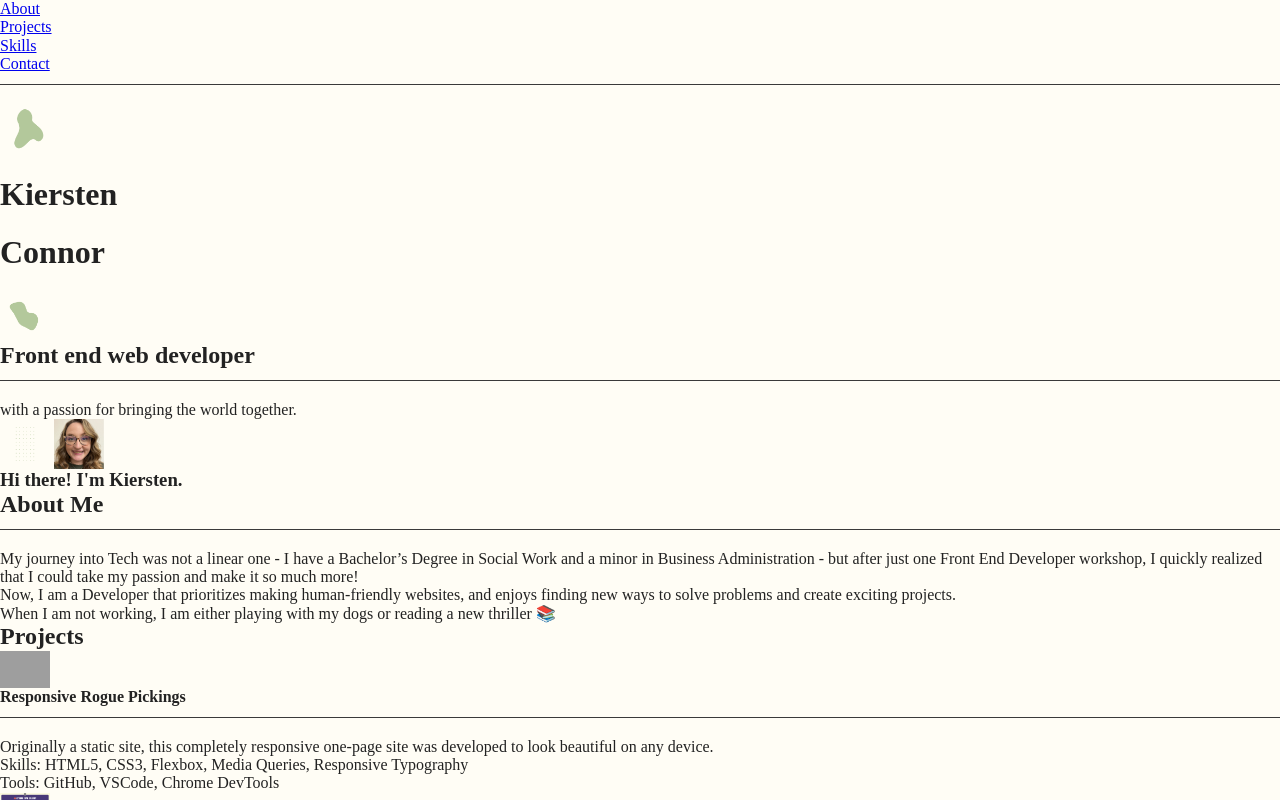
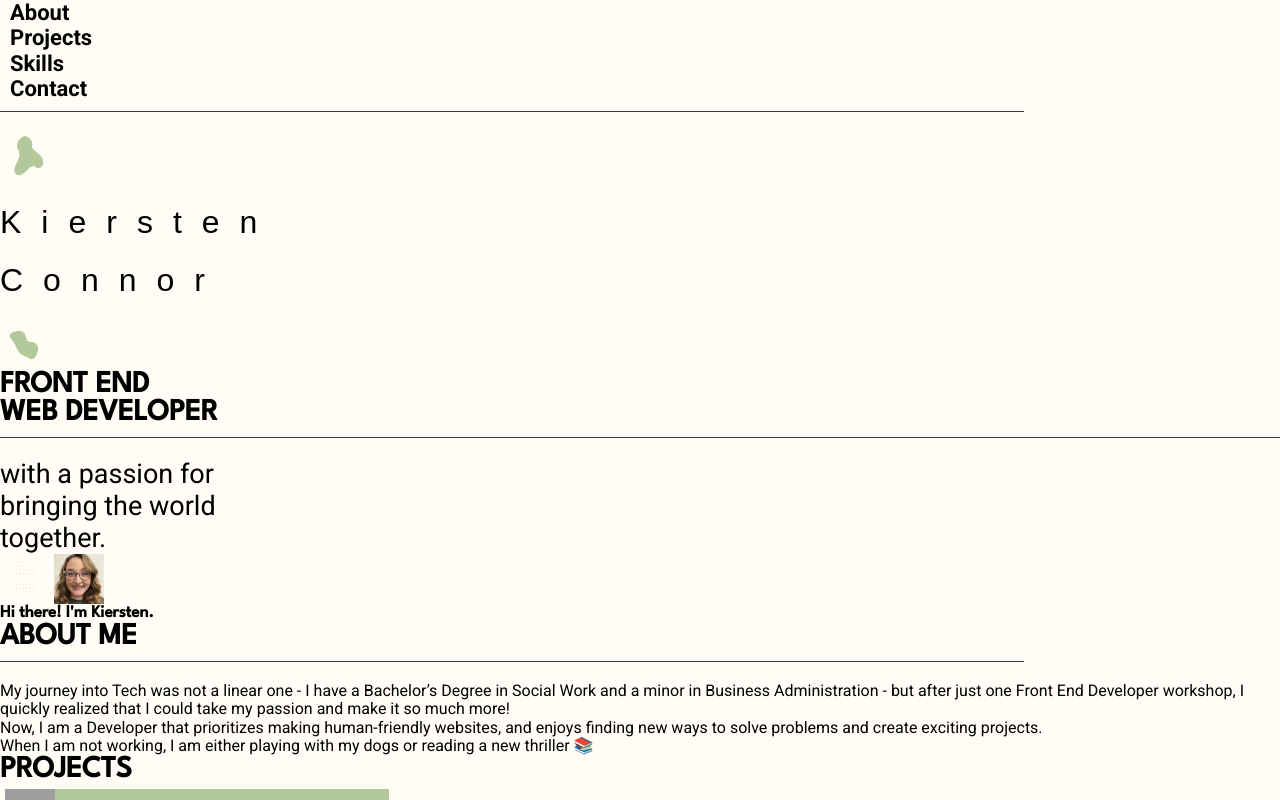
Before and after one commit to kiersten-c/portfolio, a website built with Parcel: page index.html in a window 1280 px wide. Shown: the top 800 px of the page. Built offline with nearby package versions, Linux system fonts and the light colour scheme; grey boxes are pictures that could not be loaded; a web font is replaced by a local one.

Commit message:
Added text styles and background colors

```diff
--- a/css/main.css
+++ b/css/main.css
@@ -94,14 +94,88 @@ textarea {
 
 body {
   background-color: #fffdf5;
+  font-family: 'Roboto', sans-serif;
+  font-size: 16px;
+  color: black;
 }
 
+.container {
+  margin: 0;
+  padding: 0;
+}
+
+ul {
+  list-style: none;
+}
+
+
+nav a {
+  text-decoration: none;
+  font-size: 1.375em;
+  margin: 10px;
+  font-weight: bold;
+}
+
+a:link {
+  color:black;
+}
+
+a:visited{
+  color: black;
+}
 .divider {
-  width: 100%;
+  width: 80%;
   height: 1px;
   margin: 10px 0 20px 0;
   background-color: #3a3a3a;
  }
+
+h1 {
+  font-family: 'Six Caps', sans-serif;
+  font-size: 10em;
+  letter-spacing: 20px;
+  font-weight: normal;
+  margin: 0%;
+  padding: 0;
+  line-height: normal;
+}
+
+h2 {
+  font-family: 'League Spartan', sans-serif;
+  font-size: 1.875em;
+  text-transform: uppercase;
+  line-height: normal;
+}
+
+.frontend-passion .divider {
+  width: 100%;
+ }
+
+header p {
+  font-size: 1.6875em;
+  font-weight: normal;
+  line-height: normal;
+}
+
+.hi-there h3 {
+  font-family: 'League Spartan', sans-serif;
+  font-size: 1.0625em;
+}
+
+h4 {
+  font-family: 'Six Caps', sans-serif;
+  font-size: 2em;
+}
+
+span {
+  font-weight: bold;
+}
+
+.skills, .tools {
+  font-size: 0.875em;
+  font-style: italic;
+  font-weight: lighter;
+}
 
 /* .container {
   scroll-snap-type: y mandatory;
@@ -114,8 +188,38 @@ header, section {
   scroll-snap-align: start;
 } */
 
+.project {
+  width: 30%;
+  background-color: #b3c89b;
+  margin: 5px;
+}
+
+.skill-section, .tools-section {
+  width: 40%;
+}
+
+#skills p {
+  background-color: #b3c89b;
+  text-transform: uppercase;
+  text-align: center;
+  font-family: 'League Spartan', sans-serif;
+  font-size: 1.0625em;
+  font-weight: bold;
+}
+/*------------ FOOTER STYLES -------------*/
+
 footer{
   background-color: #d0a489;
+  padding: 0;
+  margin: 0;
+}
+
+footer h2 {
+  font-size: 1.875em;
+}
+
+.email {
+  font-size: 1em;
 }
 
 /* ==========================================================================
--- a/index.html
+++ b/index.html
@@ -18,6 +18,12 @@
       src="https://kit.fontawesome.com/12f19e9499.js"
       crossorigin="anonymous"
     ></script>
+    <link rel="preconnect" href="https://fonts.googleapis.com" />
+    <link rel="preconnect" href="https://fonts.gstatic.com" crossorigin />
+    <link
+      href="https://fonts.googleapis.com/css2?family=League+Spartan:wght@400;500&family=Roboto:ital,wght@0,400;0,700;1,400;1,700&family=Six+Caps&display=swap"
+      rel="stylesheet"
+    />
     <link rel="stylesheet" href="css/normalize.css" />
     <link rel="stylesheet" href="css/main.css" />
 
@@ -38,19 +44,25 @@
         </nav>
         <div class="divider"></div>
         <img src="./img/large-green.png" width="50px" />
+        <div class="name">
           <h1>Kiersten</h1>
           <h1>Connor</h1>
+        </div>
         <img src="./img/small-green.png" width="50px" />
-        <h2>Front end web developer</h2>
+        <div class="frontend-passion">
+          <h2>Front end<br>web developer</h2>
           <div class="divider"></div>
-        <p>with a passion for bringing the world together.</p>
+          <p>with a passion for<br>bringing the world<br>together.</p>
+        </div>
       </header>
 
       <main>
         <section id="about">
+          <div class="hi-there">
             <img src="img/green-dots.png" width="50px" />
             <img class="headshot" src="./img/headshot.png" width="50px" />
             <h3>Hi there! I'm Kiersten.</h3>
+          </div>
           <h2>About Me</h2>
           <div class="divider"></div>
           <div>
@@ -166,7 +178,7 @@
         </section>
         <section id="skills">
           <h5>skills</h5>
-          <img src="img/black-dots.png" width="50px"/>
+          <img src="img/black-dots.png" width="50px" />
           <div class="skill-section">
             <p>html & css</p>
             <p>Git & GitHub</p>
@@ -175,7 +187,7 @@
             <p>React</p>
           </div>
           <h5>tools</h5>
-          <img src="img/black-dots.png" width="50px"/>
+          <img src="img/black-dots.png" width="50px" />
           <div class="tools-section">
             <p>Chrome DevTools</p>
             <p>GitHub Pages</p>
@@ -187,9 +199,9 @@
       </main>
 
       <footer id="contact">
-        <h2>Let's make something wonderful.</h2>
+        <h2>Let's make<br>something<br>wonderful.</h2>
         <div class="contact-info">
-          <p><span>Email:</span> inquiry@kierstenconnor.xyz</p>
+          <p class="email"><span>Email:</span> inquiry@kierstenconnor.xyz</p>
           <div class="social-media">
             <a
               href="https://www.linkedin.com/in/kiersten-connor-658412246/"
```
Lines whose indentation alone changed are shown as unchanged.
